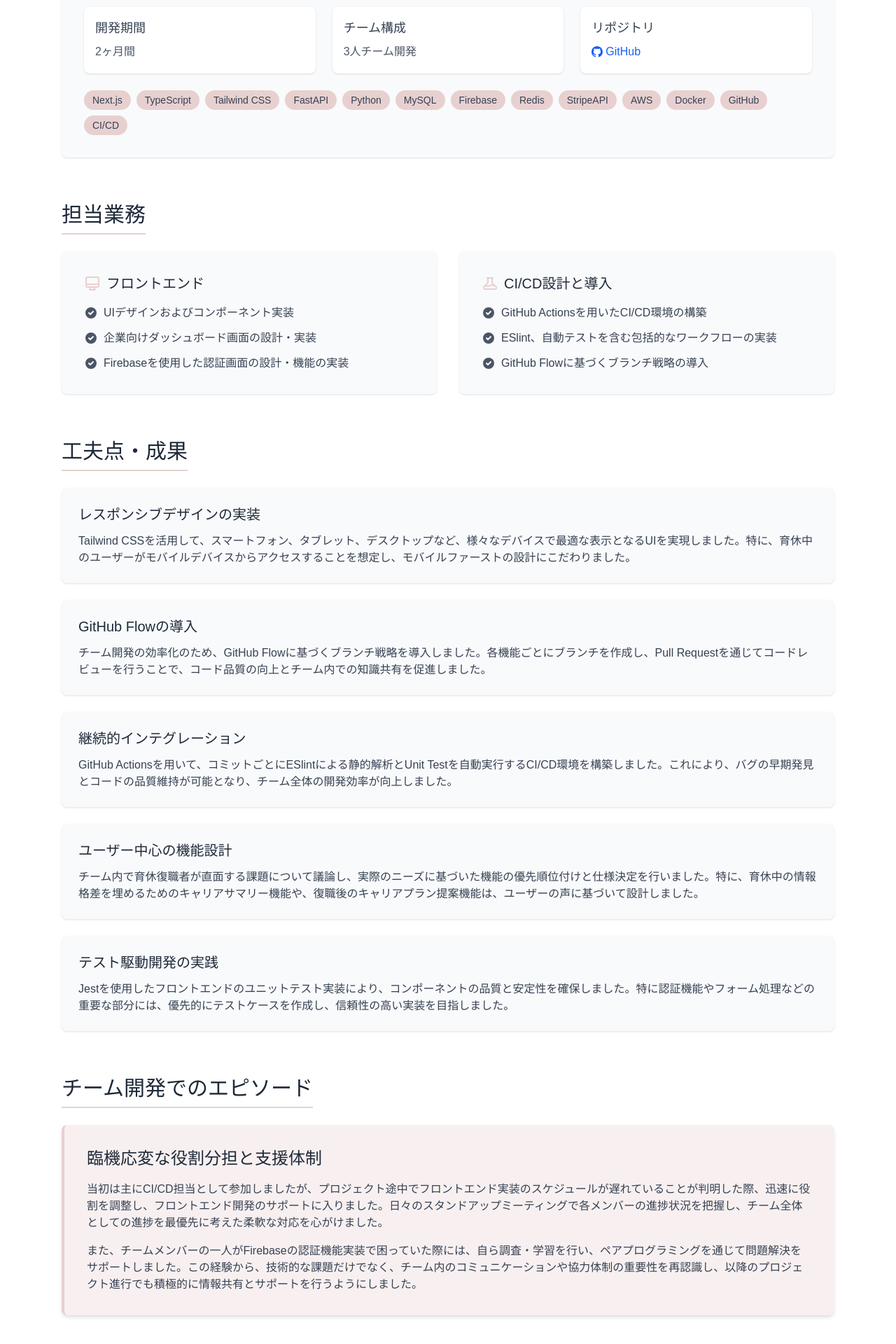
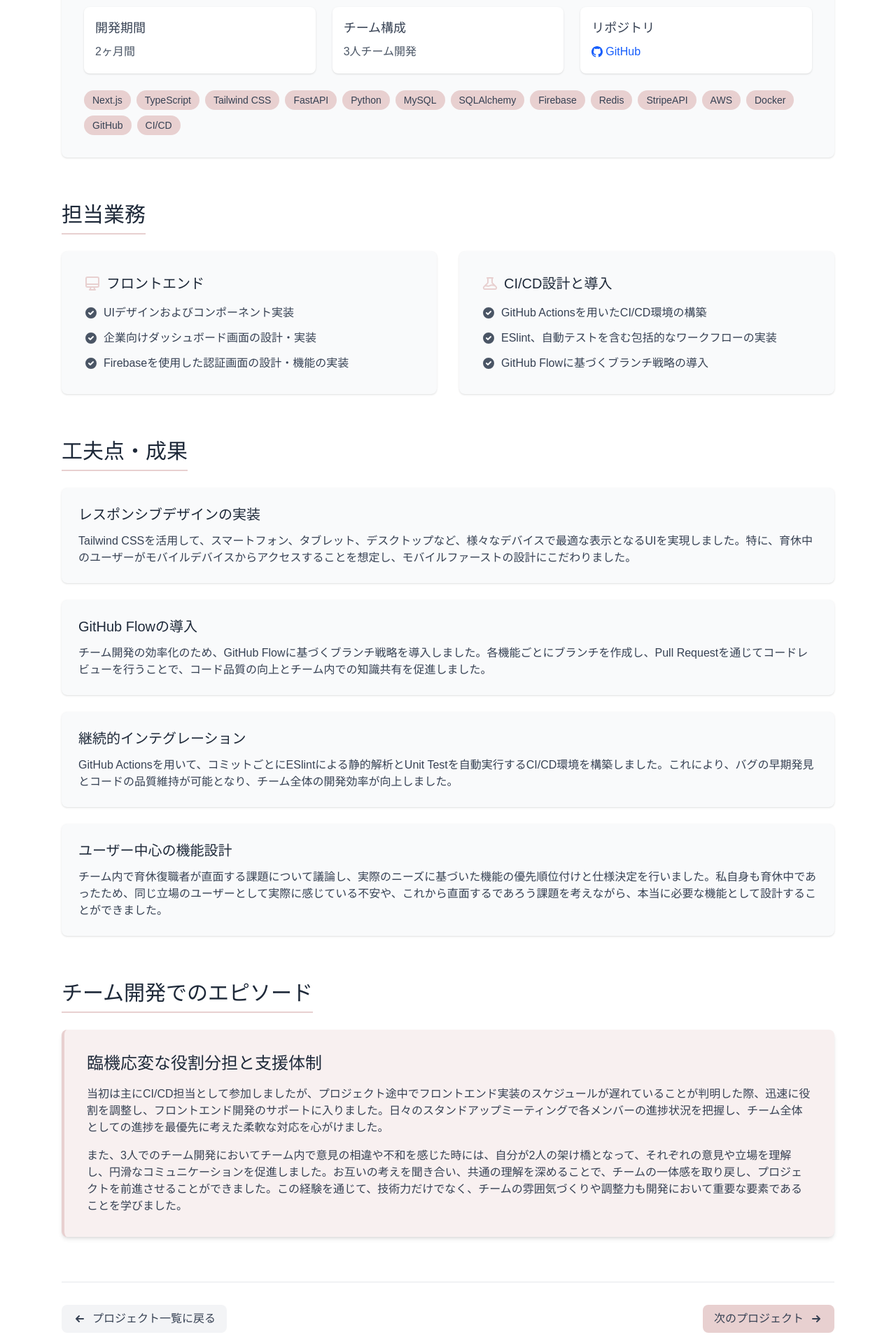
Before and after one commit to ShiroILuca/My-Portfolio, a Next.js app in the folder frontend/: page /projects/workshere in a window 1280 px wide. Shown: the part 720-2640 px from the top of the page at 70% size. Built offline with nearby package versions, Linux system fonts and the light colour scheme.

Commit message:
開発プロジェクトの詳細内容　修正

```diff
--- a/frontend/app/components/projects/LineRecipe.tsx
+++ b/frontend/app/components/projects/LineRecipe.tsx
@@ -288,7 +288,7 @@ const LineRecipe = () => {
                 動作確認の徹底
               </h3>
               <p className="text-gray-700">
-                LINEで何かしらの文字を入力するとAPIからレシピが返信されるところまで、チーム全員のLINEアカウントで確認しました。ユーザー体験を最優先に考え、実際のユースケースを想定したテストを行うことで、品質の高いサービスを実現しました。
+                バックエンドの環境構築からAPI連携までの各段階で、こまめに動作チェックを行い、異常が発生しないか確認を行いました。段階的な確認作業を経て、最終的にはチーム全員のLINEアカウントで、文字を入力するとAPIからレシピが返信される機能を確認し、実際のユーザー体験を想定したテストを行いました。
               </p>
             </div>
           </div>
--- a/frontend/app/components/projects/Workshere.tsx
+++ b/frontend/app/components/projects/Workshere.tsx
@@ -110,6 +110,9 @@ const Workshere = () => {
               </span>
               <span className="px-3 py-1 bg-[#e8d0d0] text-gray-700 rounded-full text-sm">
                 MySQL
+              </span>
+              <span className="px-3 py-1 bg-[#e8d0d0] text-gray-700 rounded-full text-sm">
+                SQLAlchemy
               </span>
               <span className="px-3 py-1 bg-[#e8d0d0] text-gray-700 rounded-full text-sm">
                 Firebase
@@ -321,16 +324,7 @@ const Workshere = () => {
                 ユーザー中心の機能設計
               </h3>
               <p className="text-gray-700">
-                チーム内で育休復職者が直面する課題について議論し、実際のニーズに基づいた機能の優先順位付けと仕様決定を行いました。特に、育休中の情報格差を埋めるためのキャリアサマリー機能や、復職後のキャリアプラン提案機能は、ユーザーの声に基づいて設計しました。
-              </p>
-            </div>
-
-            <div className="bg-gray-50 p-6 rounded-lg shadow-sm">
-              <h3 className="text-xl font-medium text-gray-800 mb-3">
-                テスト駆動開発の実践
-              </h3>
-              <p className="text-gray-700">
-                Jestを使用したフロントエンドのユニットテスト実装により、コンポーネントの品質と安定性を確保しました。特に認証機能やフォーム処理などの重要な部分には、優先的にテストケースを作成し、信頼性の高い実装を目指しました。
+                チーム内で育休復職者が直面する課題について議論し、実際のニーズに基づいた機能の優先順位付けと仕様決定を行いました。私自身も育休中であったため、同じ立場のユーザーとして実際に感じている不安や、これから直面するであろう課題を考えながら、本当に必要な機能として設計することができました。
               </p>
             </div>
           </div>
@@ -350,7 +344,7 @@ const Workshere = () => {
                 当初は主にCI/CD担当として参加しましたが、プロジェクト途中でフロントエンド実装のスケジュールが遅れていることが判明した際、迅速に役割を調整し、フロントエンド開発のサポートに入りました。日々のスタンドアップミーティングで各メンバーの進捗状況を把握し、チーム全体としての進捗を最優先に考えた柔軟な対応を心がけました。
               </p>
               <p>
-                また、チームメンバーの一人がFirebaseの認証機能実装で困っていた際には、自ら調査・学習を行い、ペアプログラミングを通じて問題解決をサポートしました。この経験から、技術的な課題だけでなく、チーム内のコミュニケーションや協力体制の重要性を再認識し、以降のプロジェクト進行でも積極的に情報共有とサポートを行うようにしました。
+                また、3人でのチーム開発においてチーム内で意見の相違や不和を感じた時には、自分が2人の架け橋となって、それぞれの意見や立場を理解し、円滑なコミュニケーションを促進しました。お互いの考えを聞き合い、共通の理解を深めることで、チームの一体感を取り戻し、プロジェクトを前進させることができました。この経験を通じて、技術力だけでなく、チームの雰囲気づくりや調整力も開発において重要な要素であることを学びました。
               </p>
             </div>
           </div>
```
